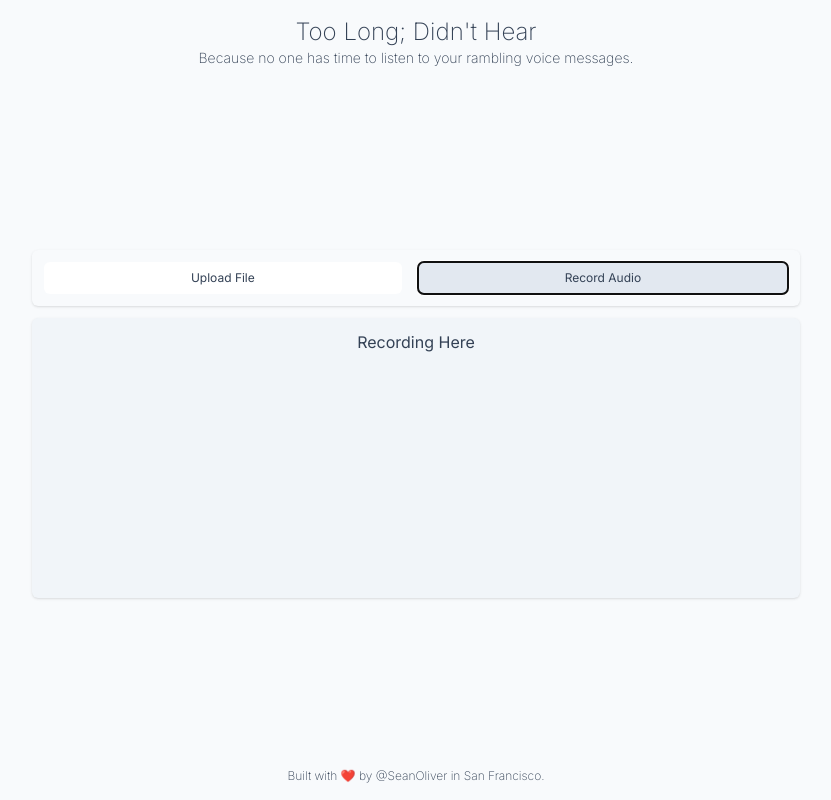
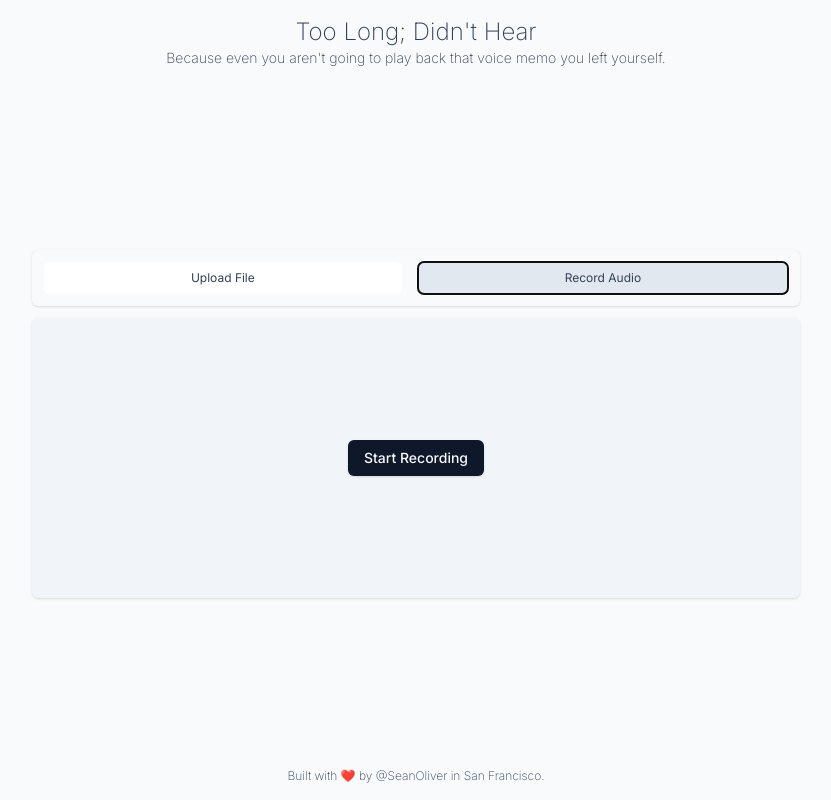
Before and after one commit to seanoliver/audioflare, a Next.js app: page / in a window 1280 px wide. Both pictures are taken after a click on the tab "Record Audio". Shown: the whole page, without its empty margins (224-1055 px from the left). Built offline with nearby package versions, Linux system fonts and the light colour scheme.

Commit message:
🛠️refactor(app/page) remove 'Header' import 🚀feat(components/chooser) add 'Recorder' component in tabs 🛠️refactor(components/header) modify span text 🚀feat(components/recorder) create new 'Recorder' component

```diff
--- a/app/page.tsx
+++ b/app/page.tsx
@@ -1,7 +1,6 @@
 'use client';
 
 import Chooser from '../components/chooser';
-import Header from '../components/header';
 import Transcript from '../components/transcript';
 import { useStore } from '../lib/store';
 
--- a/components/chooser.tsx
+++ b/components/chooser.tsx
@@ -1,17 +1,20 @@
 import { Tab } from '@headlessui/react';
 import Dropzone from './dropzone';
 import { useState } from 'react';
+import Recorder from './recorder';
 
 export default function Chooser() {
 	const [selectedTab, setSelectedTab] = useState(0);
-
 
 	const tabs = [
 		{
 			name: 'Upload File',
 			component: <Dropzone />,
 		},
-		{ name: 'Record Audio', component: 'Recording Here' },
+		{
+			name: 'Record Audio',
+			component: <Recorder />,
+		},
 	];
 
 	return (
--- a/components/header.tsx
+++ b/components/header.tsx
@@ -2,7 +2,7 @@ export default function Header() {
   return (
     <div className='flex flex-col justify-center items-center mt-4'>
       <p className='text-2xl font-extralight'>Too Long; Didn&apos;t Hear</p>
-      <span className='text-sm font-extralight'>Because no one has time to listen to your rambling voice messages.</span>
+      <span className='text-sm font-extralight'>Because even you aren&apos;t going to play back that voice memo you left yourself.</span>
     </div>
   )
 }
--- /dev/null
+++ b/components/recorder.tsx
@@ -0,0 +1,56 @@
+import { useState, useRef } from 'react';
+import { Button } from './ui/button';
+
+export default function Recorder() {
+  const [audioURL, setAudioURL] = useState('');
+  const [isRecording, setIsRecording] = useState(false);
+  let mediaRecorder = useRef<MediaRecorder | null>(null);
+
+  const startRecording = () => {
+    navigator.mediaDevices.getUserMedia({ audio: true })
+      .then(stream => {
+        mediaRecorder.current = new MediaRecorder(stream);
+        mediaRecorder.current.start();
+
+        const audioChunks: Blob[] = [];
+        mediaRecorder.current.addEventListener('dataavailable', (event) => {
+          audioChunks.push(event.data);
+        });
+
+        mediaRecorder.current.addEventListener('stop', () => {
+          const audioBlob = new Blob(audioChunks);
+          const audioUrl = URL.createObjectURL(audioBlob);
+          const audio = new Audio(audioUrl);
+          audio.play();
+          setAudioURL(audioUrl);
+        });
+
+        setIsRecording(true);
+      });
+  };
+
+  const stopRecording = () => {
+    if (mediaRecorder.current) {
+      mediaRecorder.current.stop();
+      setIsRecording(false);
+    }
+  };
+
+  return (
+    <div className='flex justify-center items-center'>
+      <Button onClick={startRecording}>
+        {isRecording ? 'Recording...' : 'Start Recording'}
+      </Button>
+      {audioURL &&
+        <audio src={audioURL} controls>
+          Your browser does not support the audio element.
+        </audio>
+      }
+      {isRecording &&
+        <Button onClick={stopRecording}>
+          Stop Recording
+        </Button>
+      }
+    </div>
+  );
+}
```
